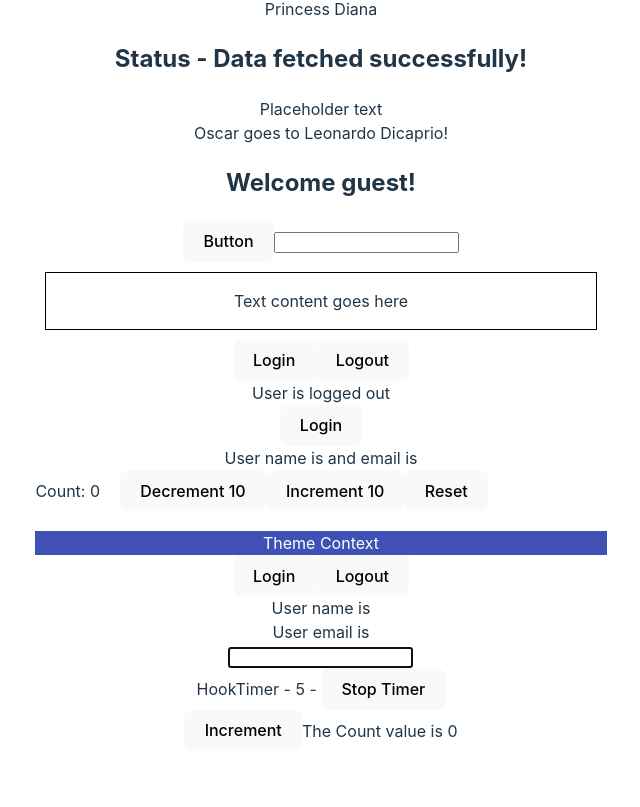
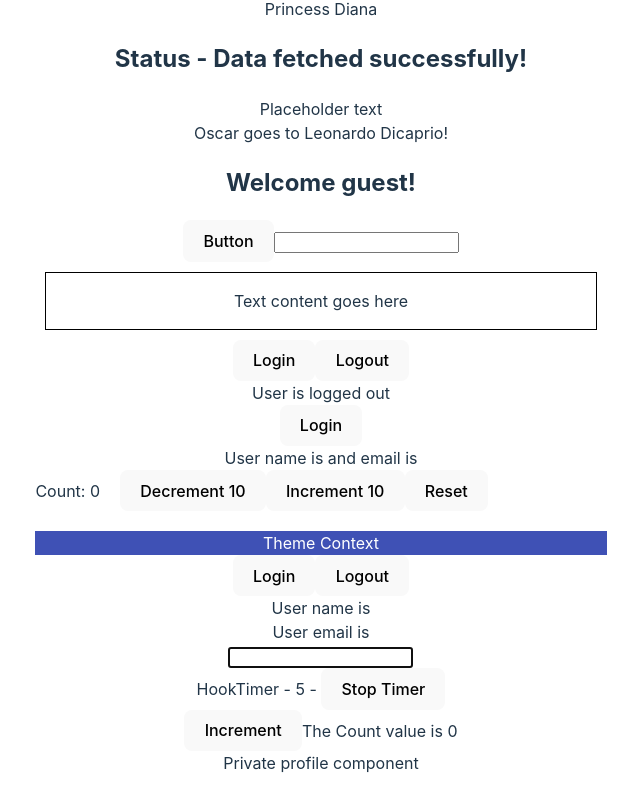
Before and after one commit to nzkks/react-typescript, a React (Vite) app: page / in a window 1280 px wide. Shown: the part 199-1006 px from the top of the page, without its empty margins (319-959 px from the left). Before the commit the page ends 982 px from the top, so only its background shows below. Built offline with nearby package versions, Linux system fonts and the light colour scheme.

Commit message:
Component as a prop

```diff
--- a/src/App.tsx
+++ b/src/App.tsx
@@ -18,6 +18,8 @@ import { User as ExampleUserForContext } from './components/context/User';
 import { DomRef } from './components/ref/DomRef';
 import { MutableRef } from './components/ref/MutableRef';
 import { Counter as CounterClass } from './components/class/Counter';
+import { Profile } from './components/auth/Profile';
+import { Private } from './components/auth/Private';
 
 function App() {
   const personName = {
@@ -68,6 +70,7 @@ function App() {
       <DomRef />
       <MutableRef />
       <CounterClass message="The Count value is " />
+      <Private isLoggedIn={true} component={Profile} />
     </ThemeContextProvider>
   );
 }
--- /dev/null
+++ b/src/components/auth/Login.tsx
@@ -0,0 +1,3 @@
+export const Login = () => {
+  return <div>Please login to continue</div>;
+};
--- /dev/null
+++ b/src/components/auth/Private.tsx
@@ -0,0 +1,14 @@
+import { Login } from './Login';
+
+type PrivateProps = {
+  isLoggedIn: boolean;
+  component: React.ComponentType;
+};
+
+export const Private = ({ isLoggedIn, component: Component }: PrivateProps) => {
+  if (isLoggedIn) {
+    return <Component />;
+  } else {
+    return <Login />;
+  }
+};
--- /dev/null
+++ b/src/components/auth/Profile.tsx
@@ -0,0 +1,3 @@
+export const Profile = () => {
+  return <div>Private profile component</div>;
+};
```
